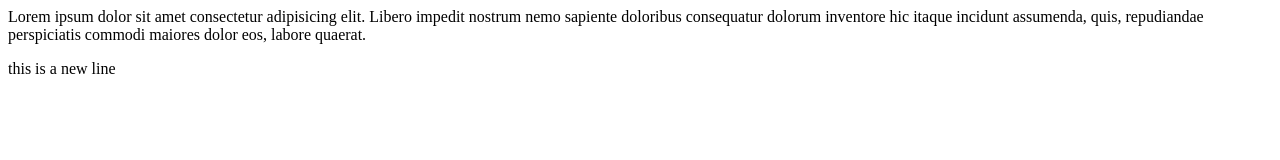
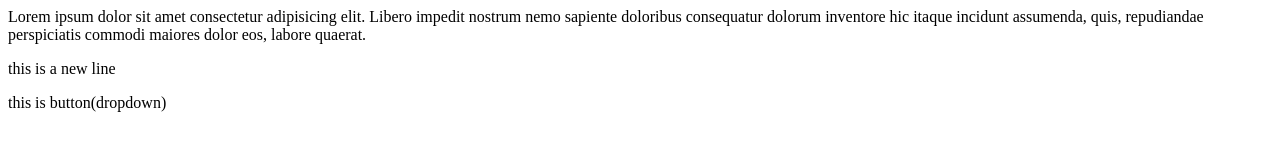
Before and after one commit to madhav0071/localrepo, a plain HTML site: page second repo/index.html in a window 1280 px wide. Drawn offline with Linux system fonts and the light colour scheme.

Commit message:
new change

```diff
--- a/second repo/index.html
+++ b/second repo/index.html
@@ -5,3 +5,4 @@
   labore quaerat.
 </p>
 <p>this is a new line</p>
+<p>this is button(dropdown)</p>
```
